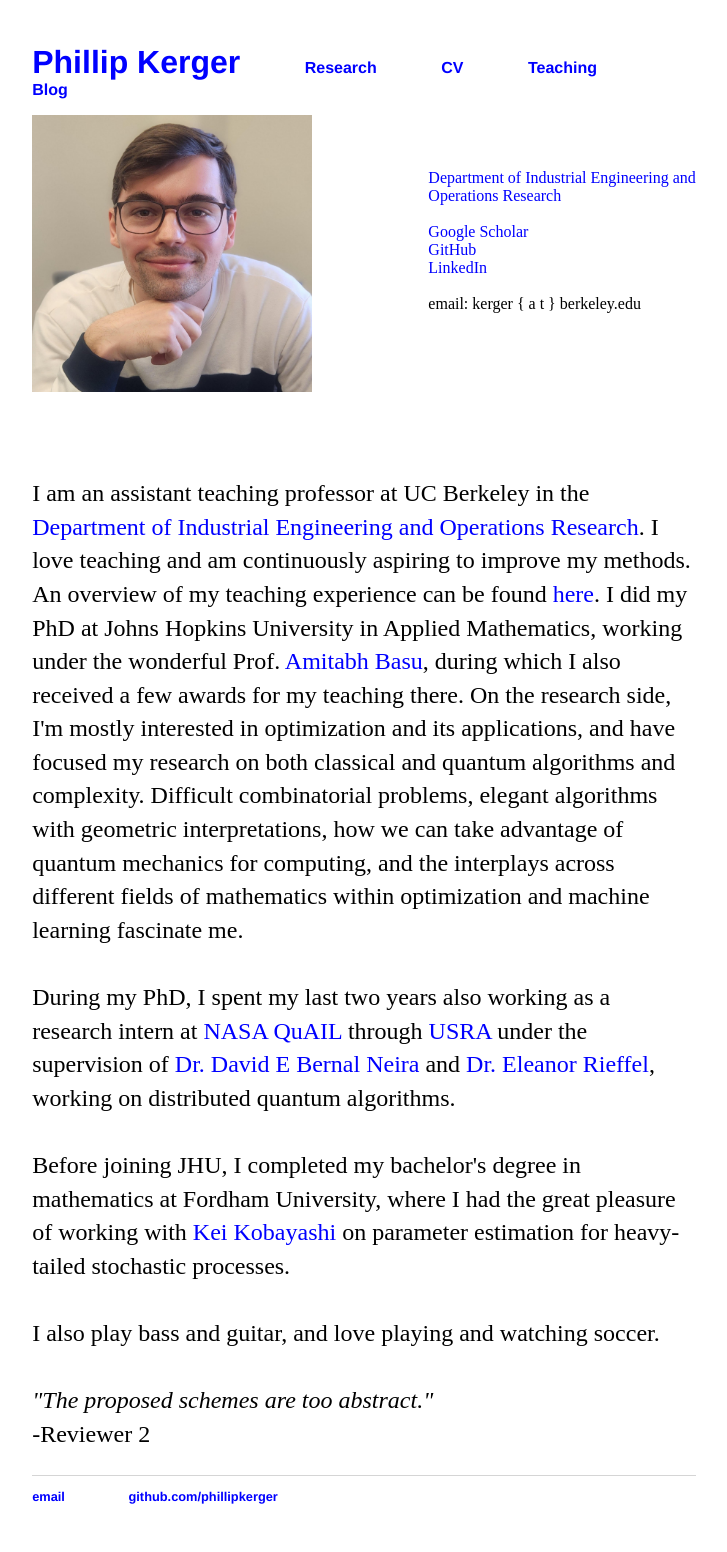
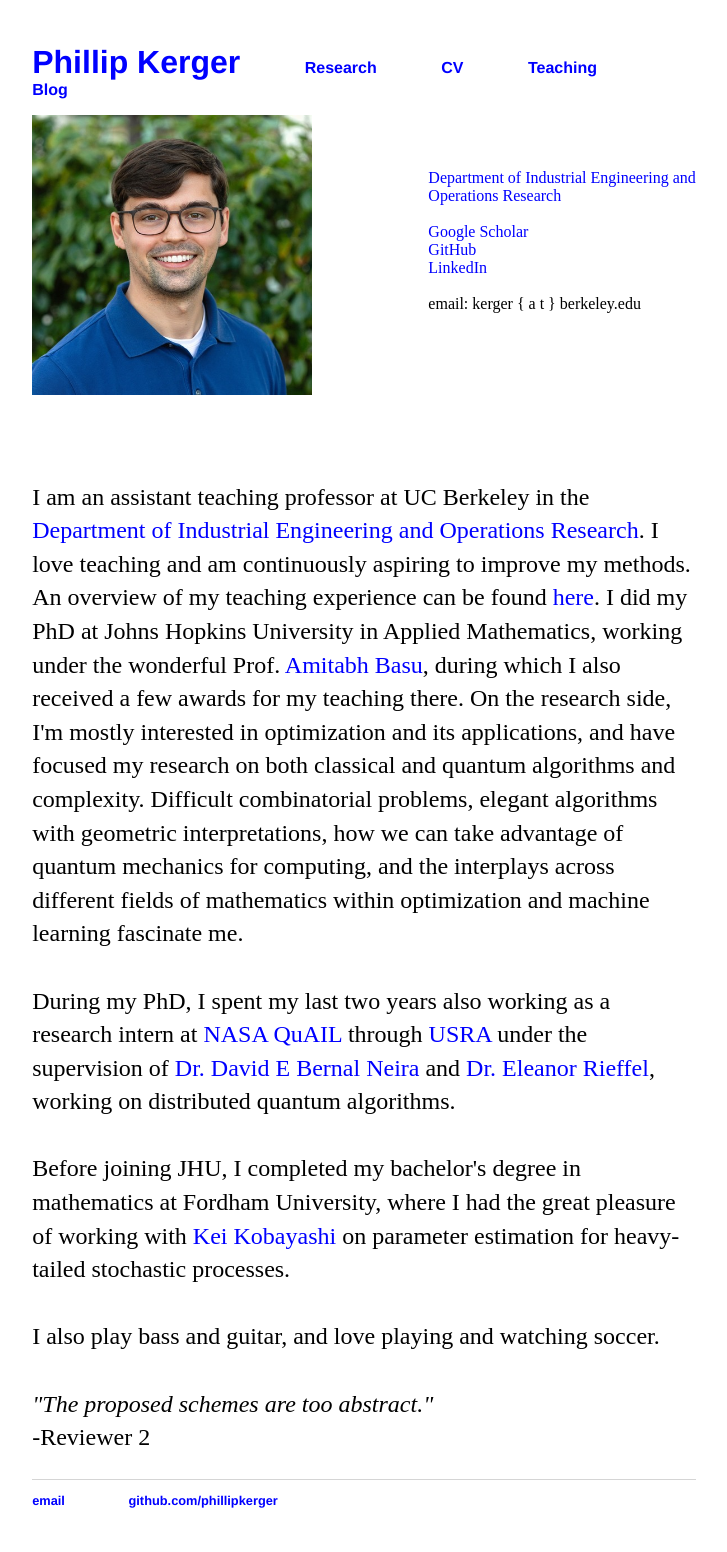
Before and after one commit to PhillipKerger/phillipkerger.github.io, a Jekyll site: the page built from index.html, in a window 1280 px wide. Shown: the whole page, without its empty margins (276-1003 px from the left). Built offline with Jekyll 4.4.1, drawn with Linux system fonts in a browser that asks for light colours.

Commit message:
Update index.html

```diff
--- a/index.html
+++ b/index.html
@@ -6,7 +6,7 @@
 
 <div class="row-fluid">
 
-		<div style="text-align:left"><img src="photo.jpg" style="width:280px;">
+		<div style="text-align:left"><img src="ucb_headshot_500x500.jpg" style="width:280px;">
 
 		<div style = "float: right">
 			<br>
```
